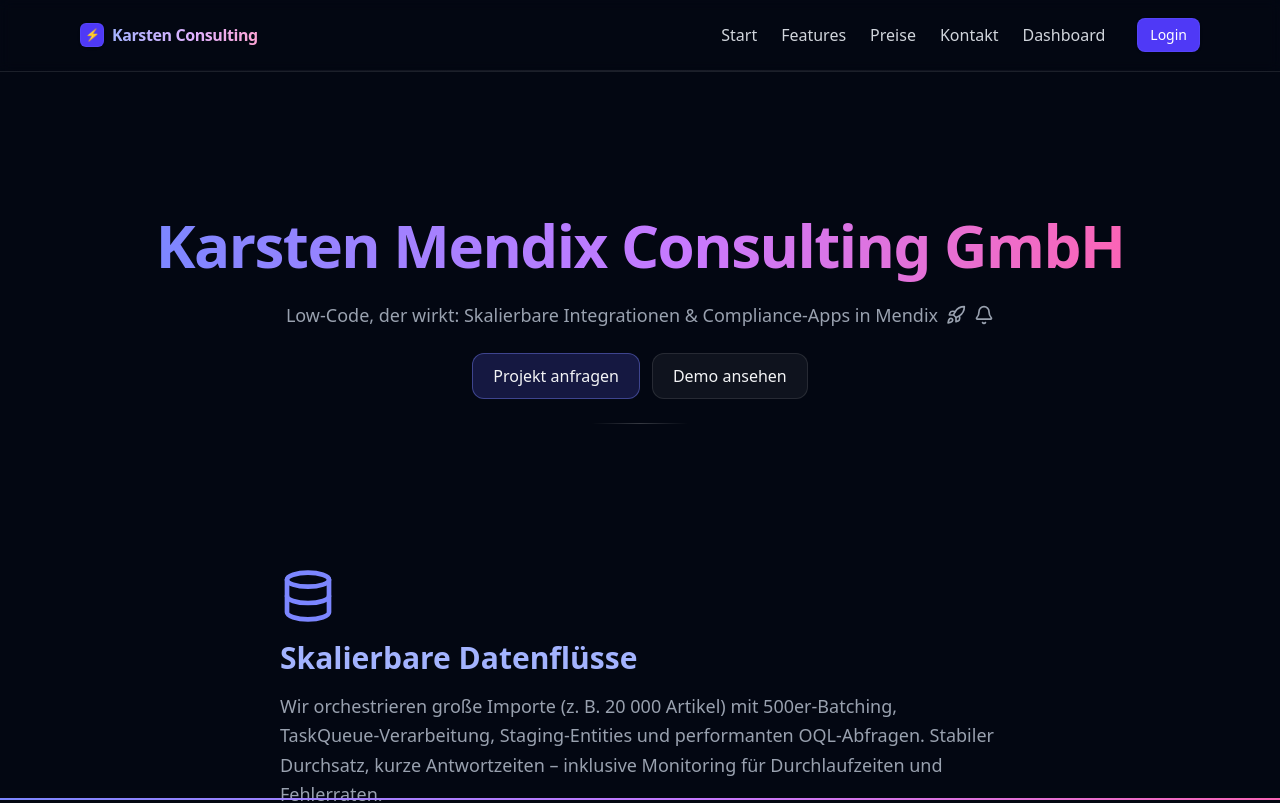
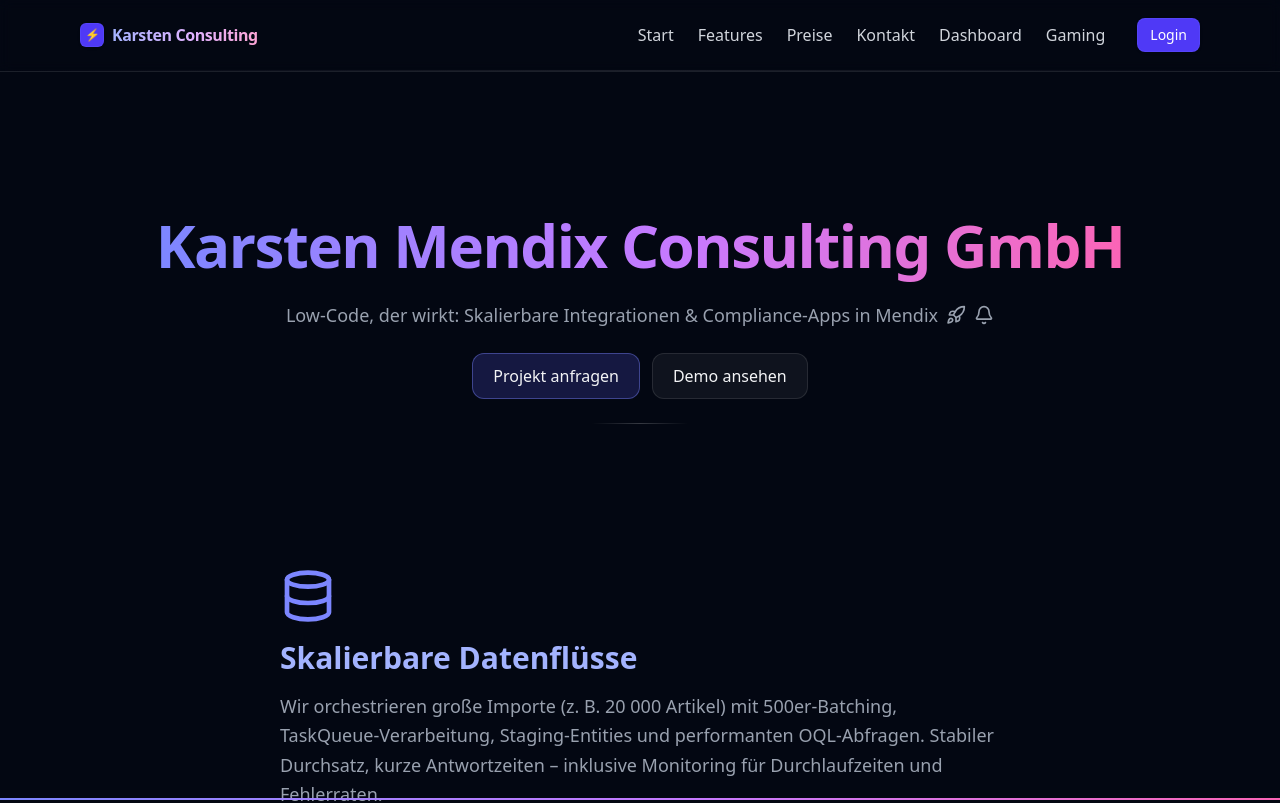
Before and after one commit to klamest190/tailwind-demo, a React (Vite) app: page / in a window 1280 px wide. Shown: the top 803 px of the page. Built offline with nearby package versions, Linux system fonts and the light colour scheme.

Commit message:
New version

```diff
--- a/src/components/Navbar.jsx
+++ b/src/components/Navbar.jsx
@@ -13,6 +13,7 @@
   { href: "#pricing", label: "Preise" },
   { href: "#contact", label: "Kontakt" },
   { href: "#dashboard", label: "Dashboard" },
+  { href: "#dashboard", label: "Gaming" },
 ];
 
 export default function Navbar() {
```
